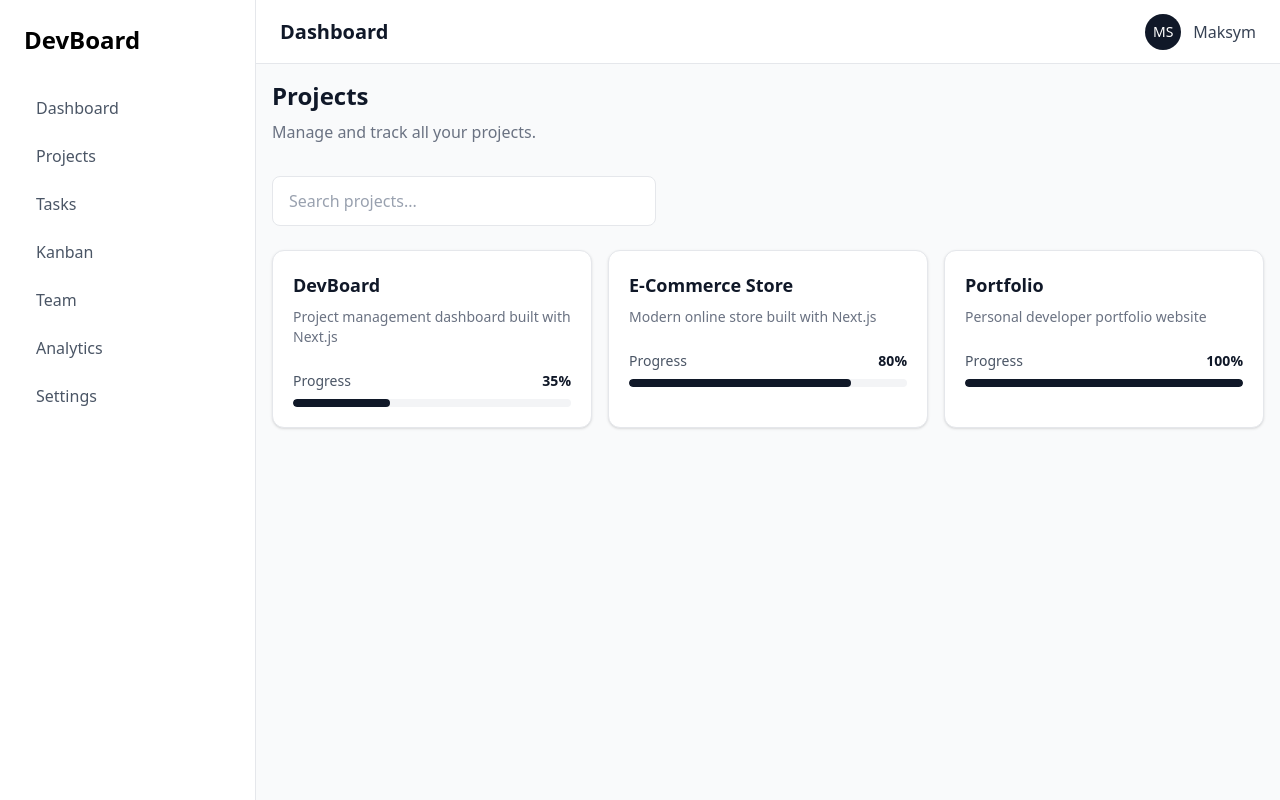
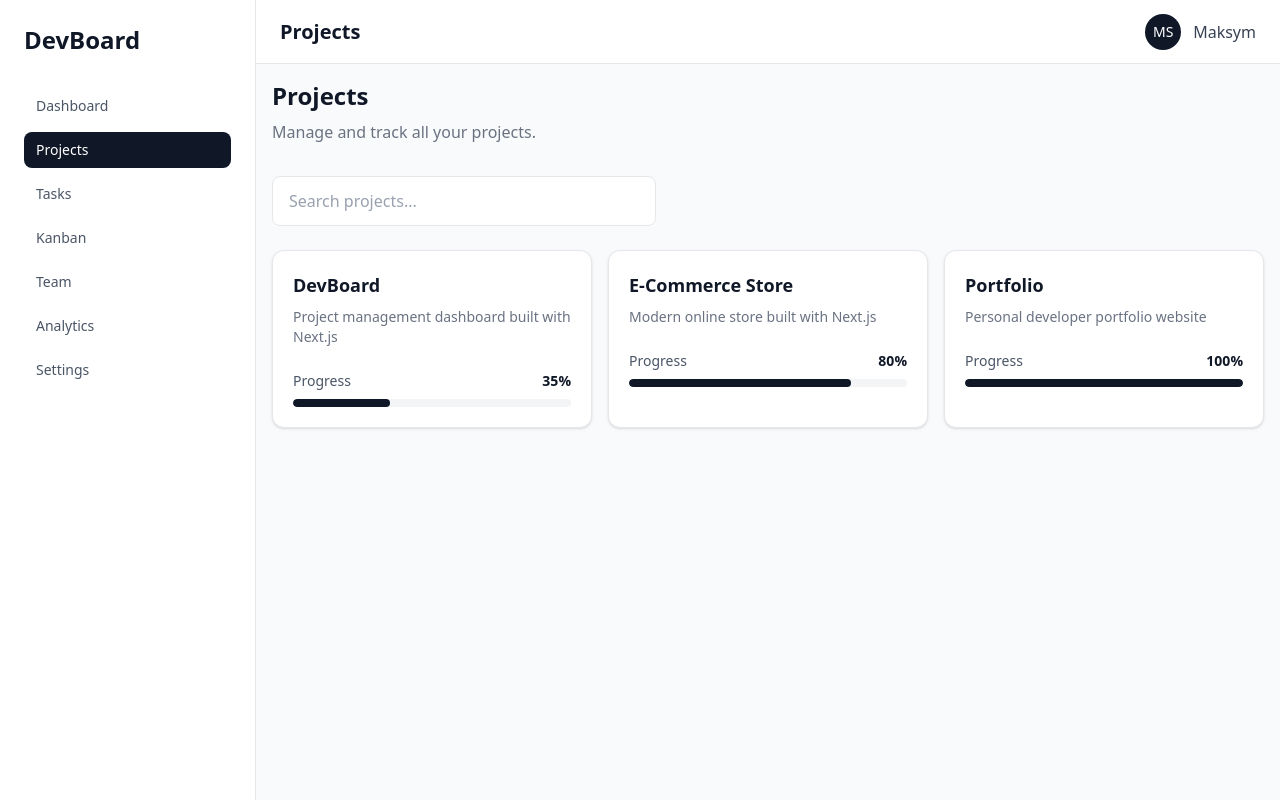
Before and after one commit to mshchebetiuk/devboard, a Next.js app: page /projects in a window 1280 px wide. Built offline with nearby package versions, Linux system fonts and the light colour scheme.

Commit message:
feat: add active navigation and accessibility improvements

```diff
--- a/src/components/layout/Header.tsx
+++ b/src/components/layout/Header.tsx
@@ -1,3 +1,5 @@
+import { PageTitle } from './PageTitle';
+
 interface HeaderProps {
     onMenuClick: () => void;
 }
@@ -19,9 +21,7 @@ export const Header = ({
                     <span className="m-1 block h-0.5 w-5 bg-current" />
                 </button>
 
-                <h1 className="text-xl font-semibold text-gray-900 dark:text-white">
-                    Dashboard
-                </h1>
+                <PageTitle />
             </div>
 
             <div className="flex items-center gap-3">
--- a/src/components/layout/MobileSidebar.tsx
+++ b/src/components/layout/MobileSidebar.tsx
@@ -1,21 +1,13 @@
 'use client';
 
 import Link from 'next/link';
+
+import { Navigation } from './Navigation';
 
 interface MobileSidebarProps {
     isOpen: boolean;
     onClose: () => void;
 }
-
-const navigation = [
-    { name: 'Dashboard', href: '/dashboard' },
-    { name: 'Projects', href: '/projects' },
-    { name: 'Tasks', href: '/tasks' },
-    { name: 'Kanban', href: '/kanban' },
-    { name: 'Team', href: '/team' },
-    { name: 'Analytics', href: '/analytics' },
-    { name: 'Settings', href: '/settings' },
-];
 
 export const MobileSidebar = ({
     isOpen,
@@ -53,19 +45,7 @@ export const MobileSidebar = ({
                 </div>
 
                 <nav className="mt-8">
-                    <ul className="space-y-2">
-                        {navigation.map((item) => (
-                            <li key={item.href}>
-                                <Link
-                                    href={item.href}
-                                    onClick={onClose}
-                                    className='block rounded-lg px-3 py-2 text-gray-600 transition hover:bg-gray-100 hover:text-gray-900 dark:text-gray-400 dark:hover:bg-gray-800 dark:hover:text-white'
-                                >
-                                    {item.name}
-                                </Link>
-                            </li>
-                        ))}
-                    </ul>
+                    <Navigation onNavigate={close} />
                 </nav>
             </aside>
         </div>
--- /dev/null
+++ b/src/components/layout/Navigation.tsx
@@ -0,0 +1,45 @@
+'use client';
+
+import Link from 'next/link';
+import { usePathname } from 'next/navigation';
+
+import { navigation } from '@/constants/navigation';
+
+interface NavigationProps {
+    onNavigate?: () => void;
+}
+
+export const Navigation = ({
+    onNavigate,
+}: NavigationProps) => {
+    const pathname = usePathname();
+
+    return (
+        <nav aria-label='Main navigation'>
+            <ul className="space-y-2">
+                {navigation.map((item) => {
+                    const isActive =
+                        pathname === item.href ||
+                        pathname.startsWith(`${item.href}/`);
+
+                    return (
+                        <li key={item.href}>
+                            <Link
+                                href={item.href}
+                                onClick={onNavigate}
+                                aria-current={isActive ? 'page' : undefined}
+                                className={`block rounded-lg px-3 py-2 text-sm font-medium transition ${
+                                    isActive
+                                        ? 'bg-gray-900 text-white dark:bg-white dark:text-gray-900'
+                                        : 'text-gray-600 hover:bg-gray-100 hover:text-gray-900 dark:text-gray-400 dark:hover:bg-gray-800 dark:hover:text-white'
+                                }`}
+                            >
+                                {item.name}
+                            </Link>
+                        </li>
+                    );
+                })}
+            </ul>
+        </nav>
+    );
+};
--- /dev/null
+++ b/src/components/layout/PageTitle.tsx
@@ -0,0 +1,21 @@
+'use client';
+
+import { usePathname } from 'next/navigation';
+
+import { navigation } from '@/constants/navigation';
+
+export const PageTitle = () => {
+    const pathname = usePathname();
+
+    const currentItem = navigation.find(
+        (item) =>
+            pathname === item.href ||
+            pathname.startsWith(`${item.href}/`)
+    );
+
+    return (
+        <h1 className="text-xl font-semibold text-gray-900 dark:text-white">
+            {currentItem?.name ?? 'DevBoard'}
+        </h1>
+    );
+};
--- a/src/components/layout/Sidebar.tsx
+++ b/src/components/layout/Sidebar.tsx
@@ -1,35 +1,19 @@
 import Link from 'next/link';
 
-const navigation = [
-    { name: 'Dashboard', href: '/dashboard' },
-    { name: 'Projects', href: '/projects' },
-    { name: 'Tasks', href: '/tasks' },
-    { name: 'Kanban', href: '/kanban' },
-    { name: 'Team', href: '/team'},
-    { name: 'Analytics', href: '/analytics' },
-    { name: 'Settings', href: '/settings'},
-];
+import { Navigation } from './Navigation';
 
 export const Sidebar = () => {
     return (
         <aside className="hidden min-h-screen w-64 border-r border-gray-200 bg-white p-6 dark:border-gray-800 dark:bg-gray-900 lg:block">
-            <Link href='/dashboard' className='text-2xl font-bold dark:text-gray-200'>
+            <Link
+                href='/dashboard'
+                className='text-2xl font-bold text-gray-900 dark:text-white'
+            >
                 DevBoard
             </Link>
 
             <nav className="mt-8">
-                <ul className="space-y-2">
-                    {navigation.map((item) => (
-                        <li key={item.href}>
-                            <Link
-                                href={item.href}
-                                className='block rounded-lg px-3 py-2 text-gray-600 transition hover:bg-gray-100 hover:text-gray-900 dark:text-gray-200 dark:hover:bg-gray-800 dark:hover:text-gray-400'
-                            >
-                                {item.name}
-                            </Link>
-                        </li>
-                    ))}
-                </ul>
+                <Navigation />
             </nav>
         </aside>
     );
--- /dev/null
+++ b/src/constants/navigation.ts
@@ -0,0 +1,14 @@
+export interface NavigationItem {
+    name: string;
+    href: string;
+}
+
+export const navigation: NavigationItem[] = [
+    { name: 'Dashboard', href: '/dashboard' },
+    { name: 'Projects', href: '/projects' },
+    { name: 'Tasks', href: '/tasks' },
+    { name: 'Kanban', href: '/kanban' },
+    { name: 'Team', href: '/team' },
+    { name: 'Analytics', href: '/analytics' },
+    { name: 'Settings', href: '/settings' },
+];
```
